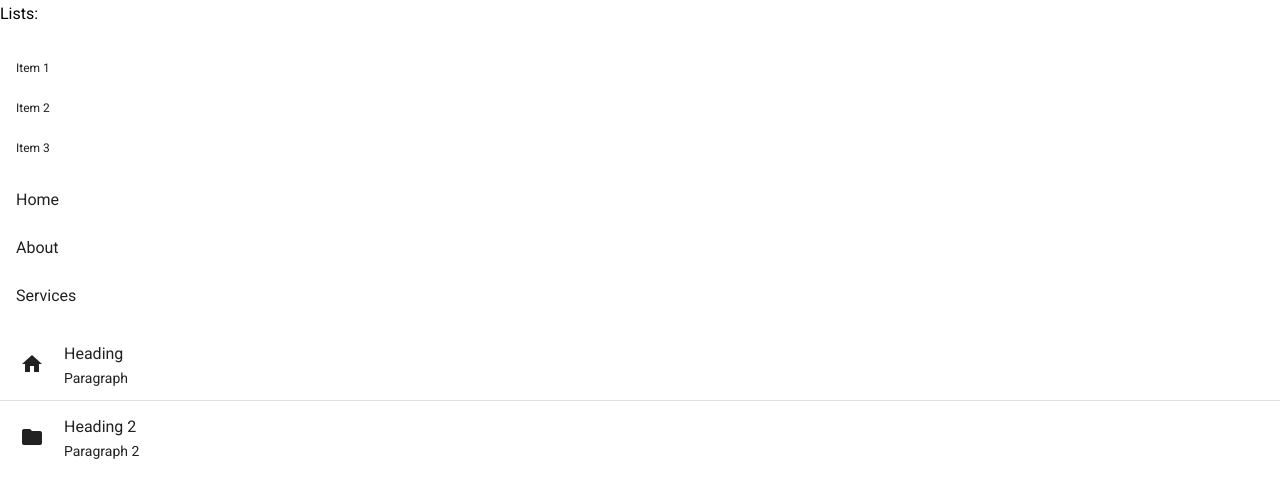
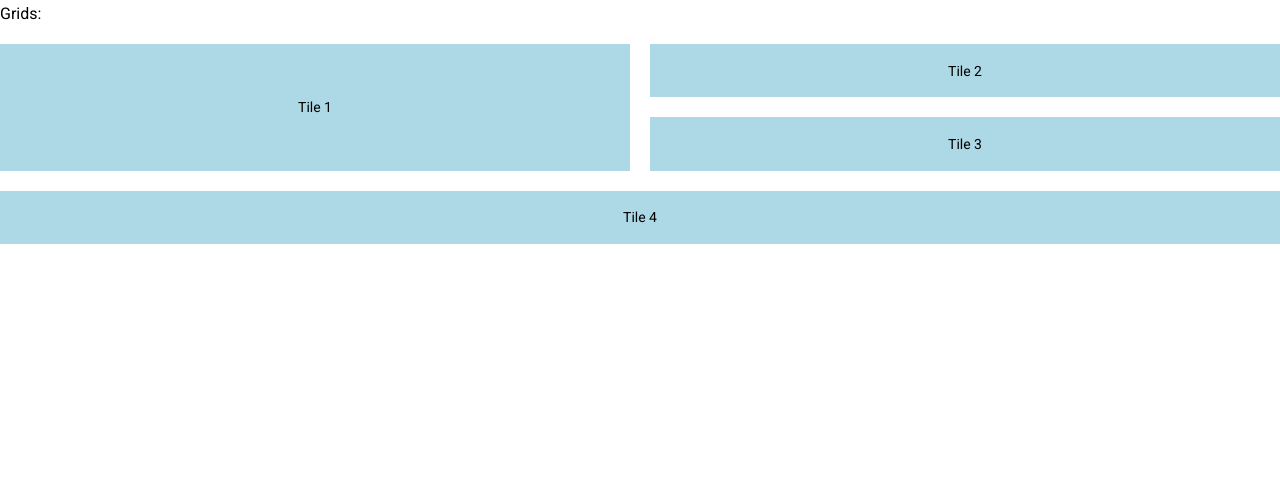
Before and after one commit to ItzhakVilensky/material-demo, an Angular app in the folder material/: page / in a window 1280 px wide. Shown: the top 498 px of the page. Built offline with nearby package versions, Linux system fonts and the light colour scheme.

Commit message:
* Add MatGridListModule mat-grid-list mat-grid-tile

```diff
--- a/material/src/app/app.component.html
+++ b/material/src/app/app.component.html
@@ -228,7 +228,7 @@
 <button mat-rasied-button [matMenuTriggerData]="{name: 'john', hobby: 'coding'}" [matMenuTriggerFor]="lazyMenu"> john
 </button> -->
 
-<p class="mat-subheading-2">Lists: </p>
+<!-- <p class="mat-subheading-2">Lists: </p>
 
 <mat-list dense>
   <mat-list-item>Item 1</mat-list-item>
@@ -254,4 +254,14 @@
     <h3 matLine>Heading 2</h3>
     <p matLine>Paragraph 2</p>
   </mat-list-item>
-</mat-list>
+</mat-list> -->
+
+
+
+<p class="mat-subheading-2">Grids: </p>
+<mat-grid-list cols="2" rowHeight="fit" style="height: 200px" gutterSize="20px">
+  <mat-grid-tile rowspan="2">Tile 1</mat-grid-tile>
+  <mat-grid-tile>Tile 2</mat-grid-tile>
+  <mat-grid-tile>Tile 3</mat-grid-tile>
+  <mat-grid-tile colspan="2">Tile 4</mat-grid-tile>
+</mat-grid-list>
--- a/material/src/app/app.component.scss
+++ b/material/src/app/app.component.scss
@@ -37,3 +37,7 @@ mat-drawer {
 .center {
     margin: 10rem;
 }
+
+mat-grid-tile {
+    background-color: lightblue;
+}
--- a/material/src/app/material/material.module.ts
+++ b/material/src/app/material/material.module.ts
@@ -9,6 +9,7 @@ import { MatSidenavModule } from '@angular/material/sidenav';
 import { MatMenuModule } from '@angular/material/menu';
 import { MatListModule } from '@angular/material/list';
 import { MatDividerModule } from '@angular/material/divider';
+import { MatGridListModule } from '@angular/material/grid-list';
 
 const MaterialComponents = [
   MatButtonModule,
@@ -20,7 +21,8 @@ const MaterialComponents = [
   MatSidenavModule,
   MatMenuModule,
   MatListModule,
-  MatDividerModule
+  MatDividerModule,
+  MatGridListModule
 ];
 
 @NgModule({
```
